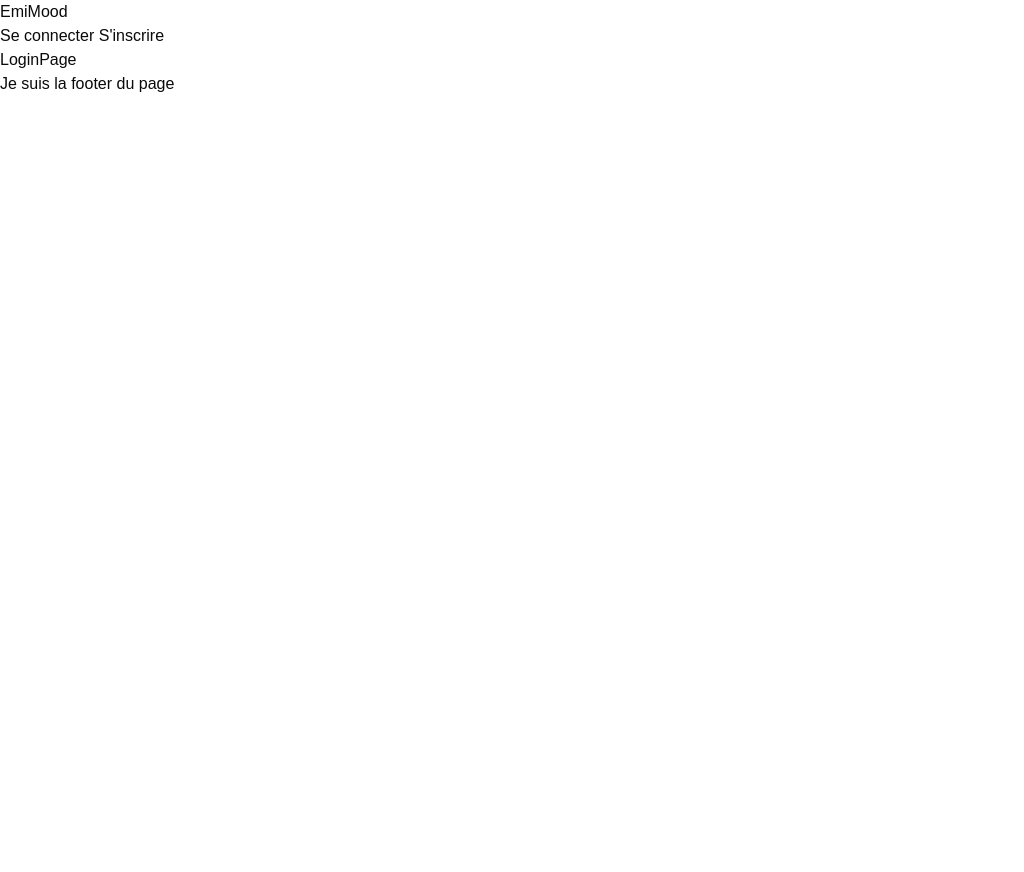
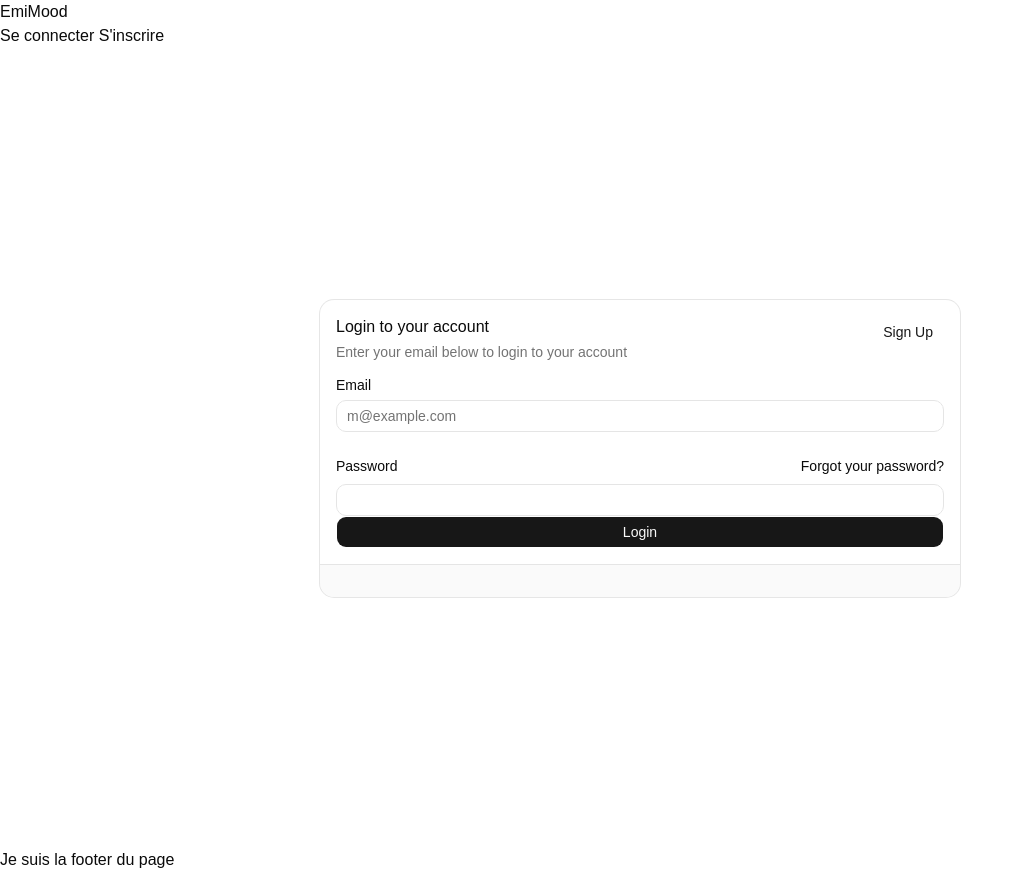
Before and after one commit to Patrick-p25s/EMIMOOD, a React (Vite) app in the folder frontend/: page /login in a window 1280 px wide. Shown: the whole page, without its empty margins (0-1024 px from the left). Before the commit the page ends 800 px from the top, so only its background shows below. Built offline with nearby package versions, Linux system fonts and the light colour scheme.

Commit message:
add login

```diff
--- a/frontend/src/context/AuthProvider.jsx
+++ b/frontend/src/context/AuthProvider.jsx
@@ -31,11 +31,11 @@ export default function AuthProvider({ children }) {
     await new Promise((resolve) => setTimeout(resolve, 1000));
 
     const foundUser = users.find(
-      (u) => u.email === email && u.password === password,
+      (u) => u.email === email && u.password_hash === password,
     );
 
     if (!foundUser) {
-      throw new Error("Erreur lors de connection");
+      throw new Error("Email et mot de passe incorrecte");
     }
 
     localStorage.setItem("user_id", foundUser.id);
@@ -69,7 +69,7 @@ export default function AuthProvider({ children }) {
 
   const logout = () => {
     setUser(null);
-    setLoading(false);
+    localStorage.removeItem("user_id");
   };
 
   const value = {
--- a/frontend/src/fake/user.js
+++ b/frontend/src/fake/user.js
@@ -5,9 +5,9 @@ export const userData = [
     last_name: "Rakoto",
     avatar_url: "/avatars/patrick.jpg",
     phone_number: "0341234567",
-    email: "patrick.rakoto@example.com",
+    email: "patrick@example.com",
     matricule: "DAII2026001",
-    password_hash: "$2b$12$fakehashpatrick",
+    password_hash: "password123",
     role: "student",
     classe_id: "650e8400-e29b-41d4-a716-446655440001",
   },
--- a/frontend/src/page/LoginPage.jsx
+++ b/frontend/src/page/LoginPage.jsx
@@ -1,5 +1,97 @@
-import React from "react";
+import * as React from "react";
+
+import { Button } from "@/components/ui/button";
+import {
+  Card,
+  CardAction,
+  CardContent,
+  CardDescription,
+  CardFooter,
+  CardHeader,
+  CardTitle,
+} from "@/components/ui/card";
+import { Input } from "@/components/ui/input";
+import { Label } from "@/components/ui/label";
+import { useNavigate } from "react-router-dom";
+import useAuth from "@/hook/useAuth";
 
 export default function LoginPage() {
-  return <div>LoginPage</div>;
+  const [email, setEmail] = React.useState("");
+  const [password, setPassword] = React.useState("");
+  const [erreur, setErreur] = React.useState(null);
+  const [isSubmiting, setIsSubmiting] = React.useState(false);
+  const navigate = useNavigate();
+  const { login } = useAuth();
+
+  const handleSubmit = async (e) => {
+    e.preventDefault();
+    setErreur("");
+    setIsSubmiting(true);
+    try {
+      await login(email, password);
+      navigate("/dashboard");
+    } catch (e) {
+      setErreur(e.message.toString());
+    } finally {
+      setIsSubmiting(false);
+    }
+  };
+  return (
+    <div className="flex justify-center items-center w-full h-screen">
+      <Card className="w-1/2">
+        <CardHeader>
+          <CardTitle>Login to your account</CardTitle>
+          <CardDescription>
+            Enter your email below to login to your account
+          </CardDescription>
+          <CardAction>
+            <Button variant="link" onClick={() => navigate("/register")}>
+              Sign Up
+            </Button>
+          </CardAction>
+        </CardHeader>
+        <CardContent>
+          <form onSubmit={handleSubmit}>
+            <div className="flex flex-col gap-6">
+              <div className="grid gap-2">
+                <Label htmlFor="email-spacing">Email</Label>
+                <Input
+                  value={email}
+                  onChange={(e) => setEmail(e.target.value)}
+                  id="email-spacing"
+                  type="email"
+                  placeholder="m@example.com"
+                  required
+                />
+              </div>
+              <div className="grid gap-2">
+                <div className="flex items-center">
+                  <Label htmlFor="password-spacing">Password</Label>
+                  <a
+                    href="/register"
+                    className="ml-auto inline-block text-sm underline-offset-4 hover:underline"
+                  >
+                    Forgot your password?
+                  </a>
+                </div>
+                <Input
+                  id="password-spacing"
+                  type="password"
+                  required
+                  value={password}
+                  onChange={(e) => setPassword(e.target.value)}
+                />
+              </div>
+            </div>
+            <Button type="submit" className="w-full" disabled={isSubmiting}>
+              {isSubmiting ? "Loading ..." : "Login"}
+            </Button>
+          </form>
+        </CardContent>
+        <CardFooter className="flex-col gap-2">
+          {erreur && <h1 className="text-accent-foreground">{erreur}</h1>}
+        </CardFooter>
+      </Card>
+    </div>
+  );
 }
```
